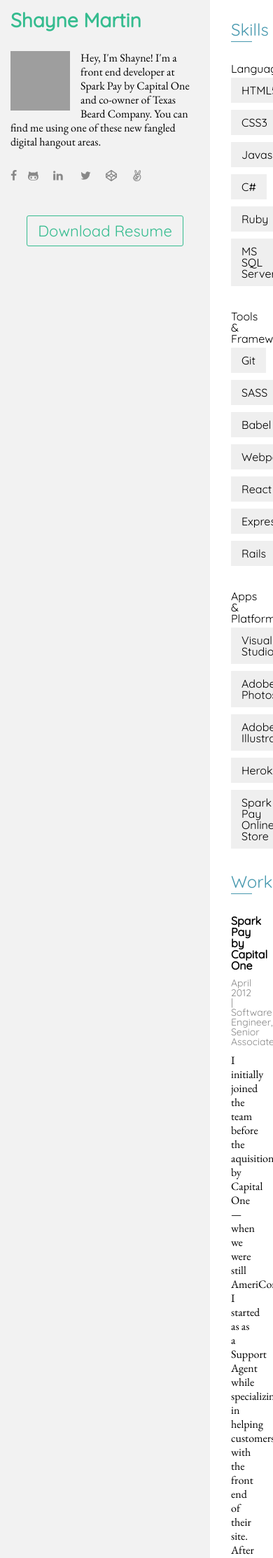
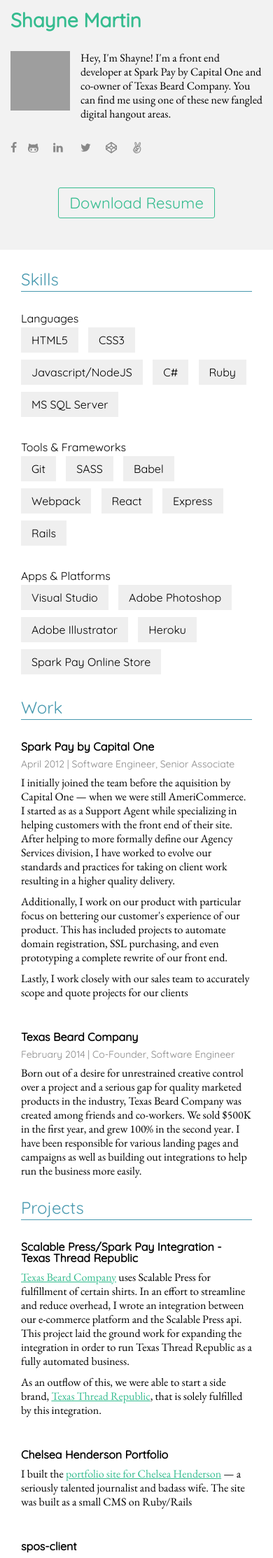
Before and after one commit to shaynemartin91/shaynemartin91.github.io, a Jekyll site: the page index.html, which Jekyll copies as it is, in a window 390 px wide. Shown: the top 2227 px of the page at 70% size. Built offline with Jekyll 4.4.1, drawn with Linux system fonts in a browser that asks for light colours; nearby versions of some CDN libraries; grey boxes are pictures that could not be loaded.

Commit message:
responsive-ish

```diff
--- a/css/style.css
+++ b/css/style.css
@@ -186,3 +186,15 @@
 .icon-angellist {
   width: 0.7138671875em;
 }
+
+@media all and (max-width:767px) {
+    .sidebar {
+        float: none;
+        width: auto;
+    }
+
+    .portfolio {
+        width: auto;
+        float: none;
+    }
+}
--- a/index.html
+++ b/index.html
@@ -9,8 +9,8 @@
     <link href="https://fonts.googleapis.com/css?family=EB+Garamond|Quicksand" rel="stylesheet">
     <!--<link href="https://cdn.jsdelivr.net/semantic-ui/2.2.2/components/icon.min.css" rel="stylesheet">-->
 	</head>
-  <body class="clearfix">
-
+  <body>
+    <div class="clearfix">
       <aside class="sidebar">
         <div class="sidebar__inner">
           <h1 class="sidebar__title">Shayne Martin</h1>
@@ -188,6 +188,8 @@
         </div>
 
       </main>
+    </div>
+
     <script>
         (function(i,s,o,g,r,a,m){i['GoogleAnalyticsObject']=r;i[r]=i[r]||function(){
         (i[r].q=i[r].q||[]).push(arguments)},i[r].l=1*new Date();a=s.createElement(o),
```
Lines whose indentation alone changed are shown as unchanged.
